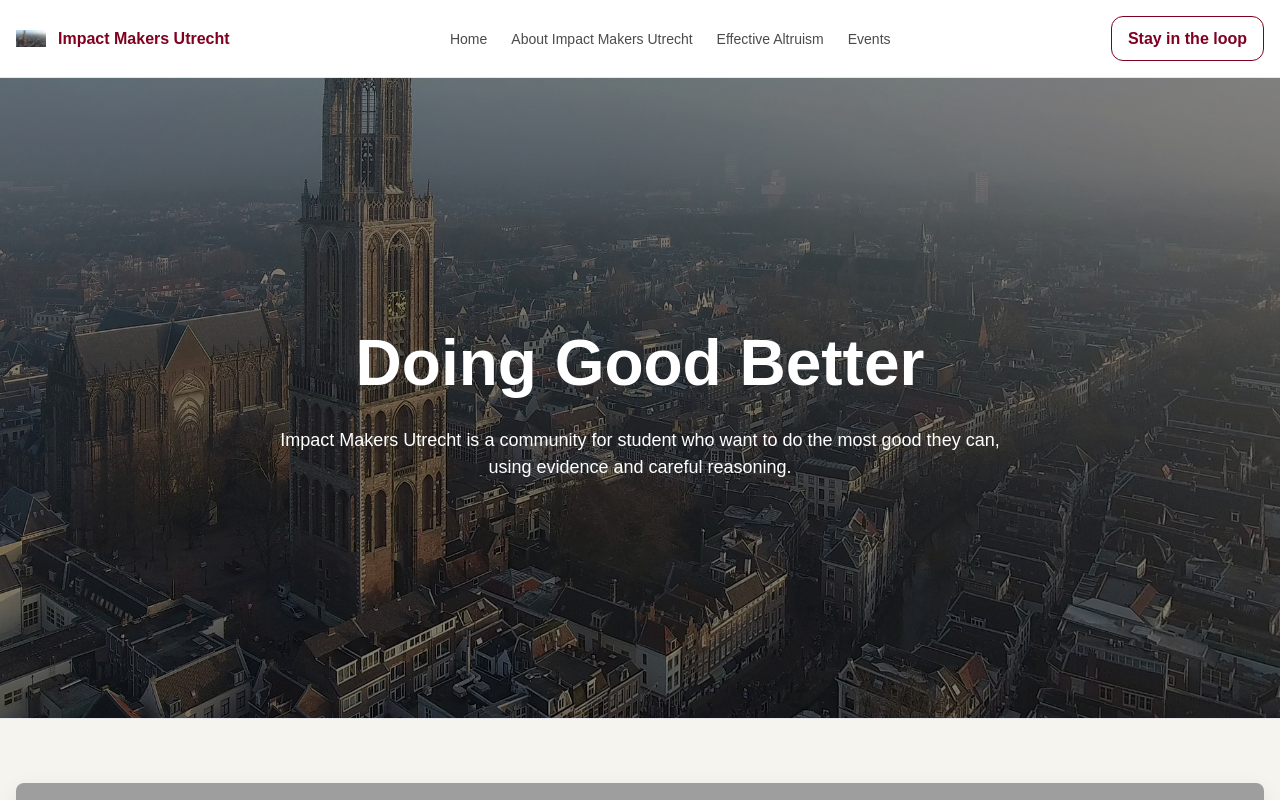
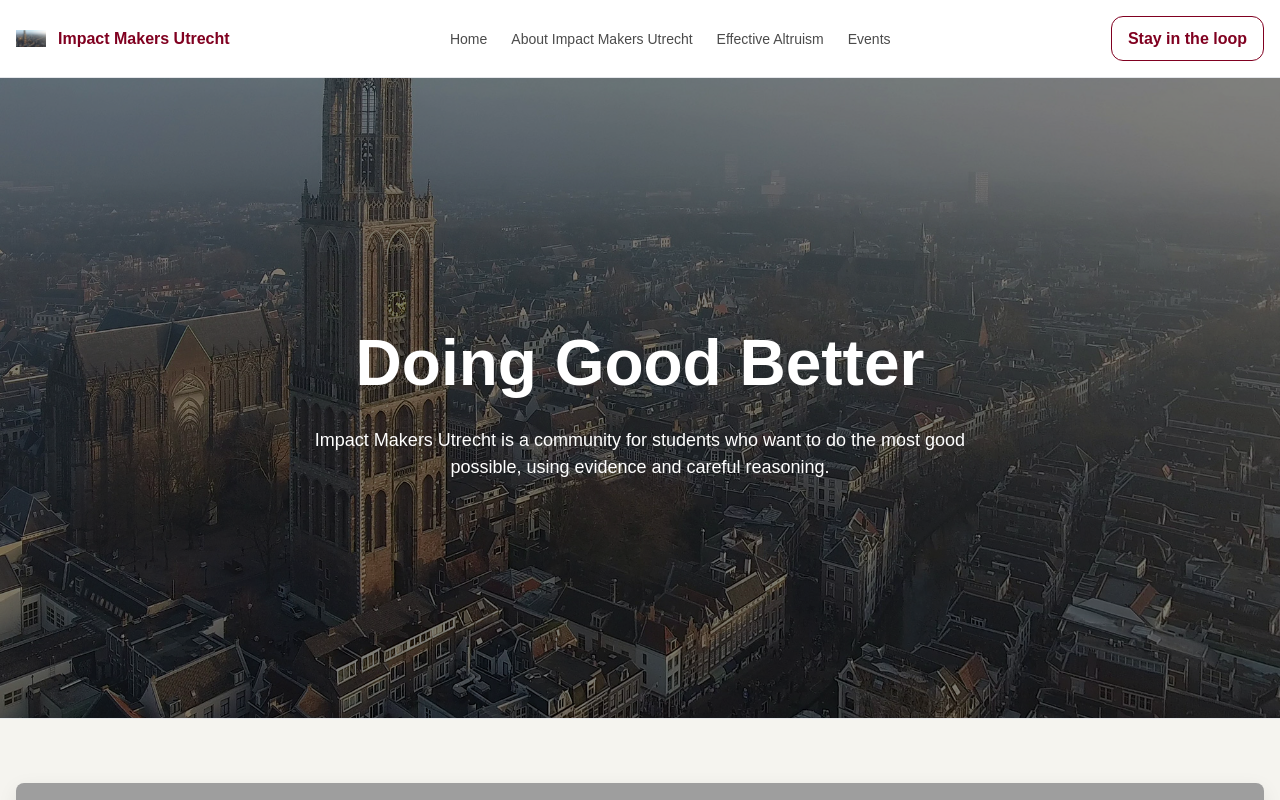
Before and after one commit to Wim101010/wim101010.github.io, a Next.js app: page / in a window 1280 px wide. Shown: the top 800 px of the page. Built offline with nearby package versions, Linux system fonts and the light colour scheme; grey boxes are pictures that could not be loaded.

Commit message:
spelfoutjeeee

```diff
--- a/src/app/landingPage.tsx
+++ b/src/app/landingPage.tsx
@@ -156,7 +156,7 @@ export default function HomePage() {
                 <div className="relative" style={{ zIndex: 1, padding: '0 1rem' }}>
                     <h1 style={{ fontSize: 'clamp(2rem, 6vw, 4rem)', fontWeight: 800 }}>Doing Good Better</h1>
                     <p className="mx-auto" style={{ marginTop: 16, maxWidth: 720, fontSize: 18 }}>
-                        Impact Makers Utrecht is a community for student who want to do the most good they can, using evidence and careful reasoning.
+                        Impact Makers Utrecht is a community for students who want to do the most good possible, using evidence and careful reasoning.
                     </p>
                 </div>
             </section>
```
